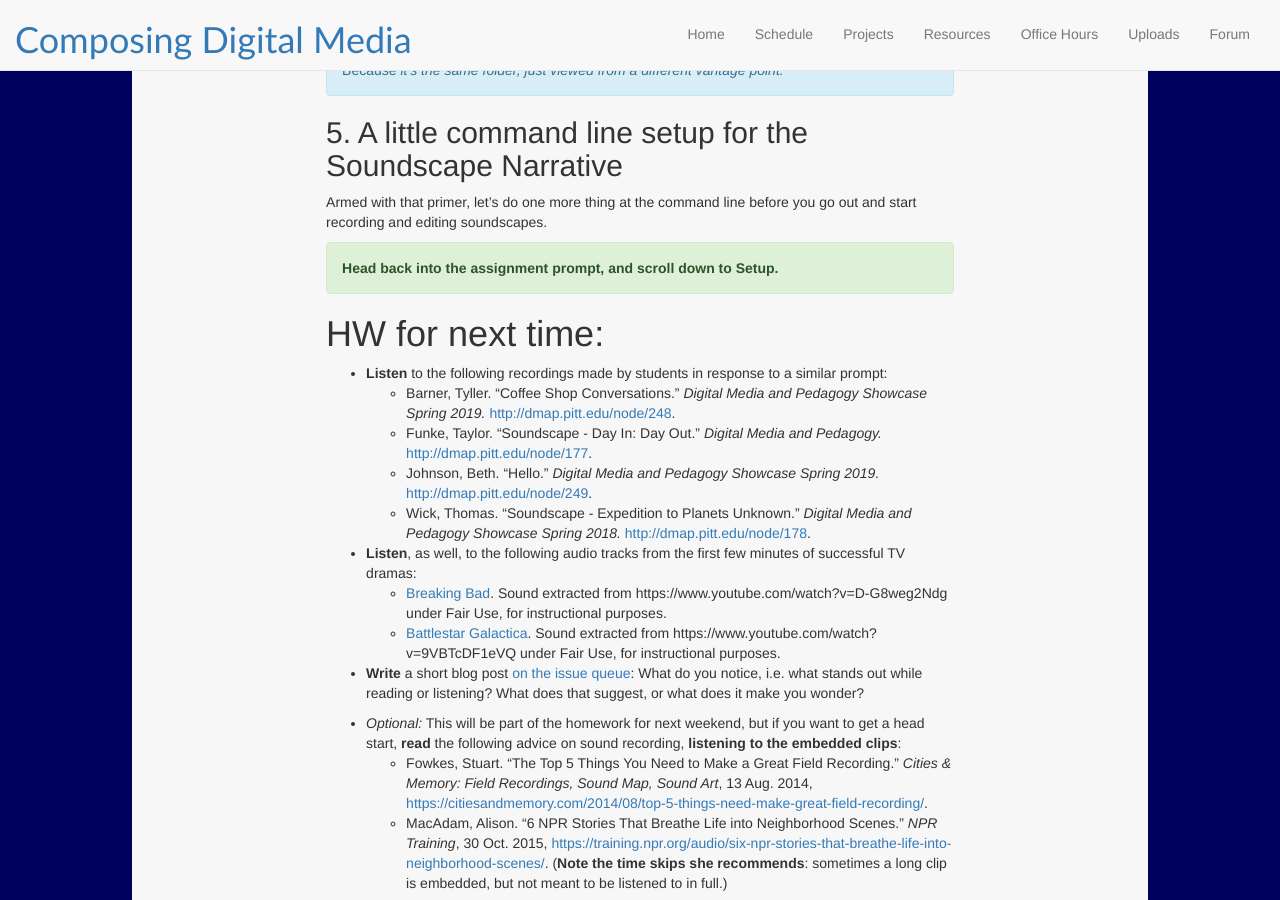
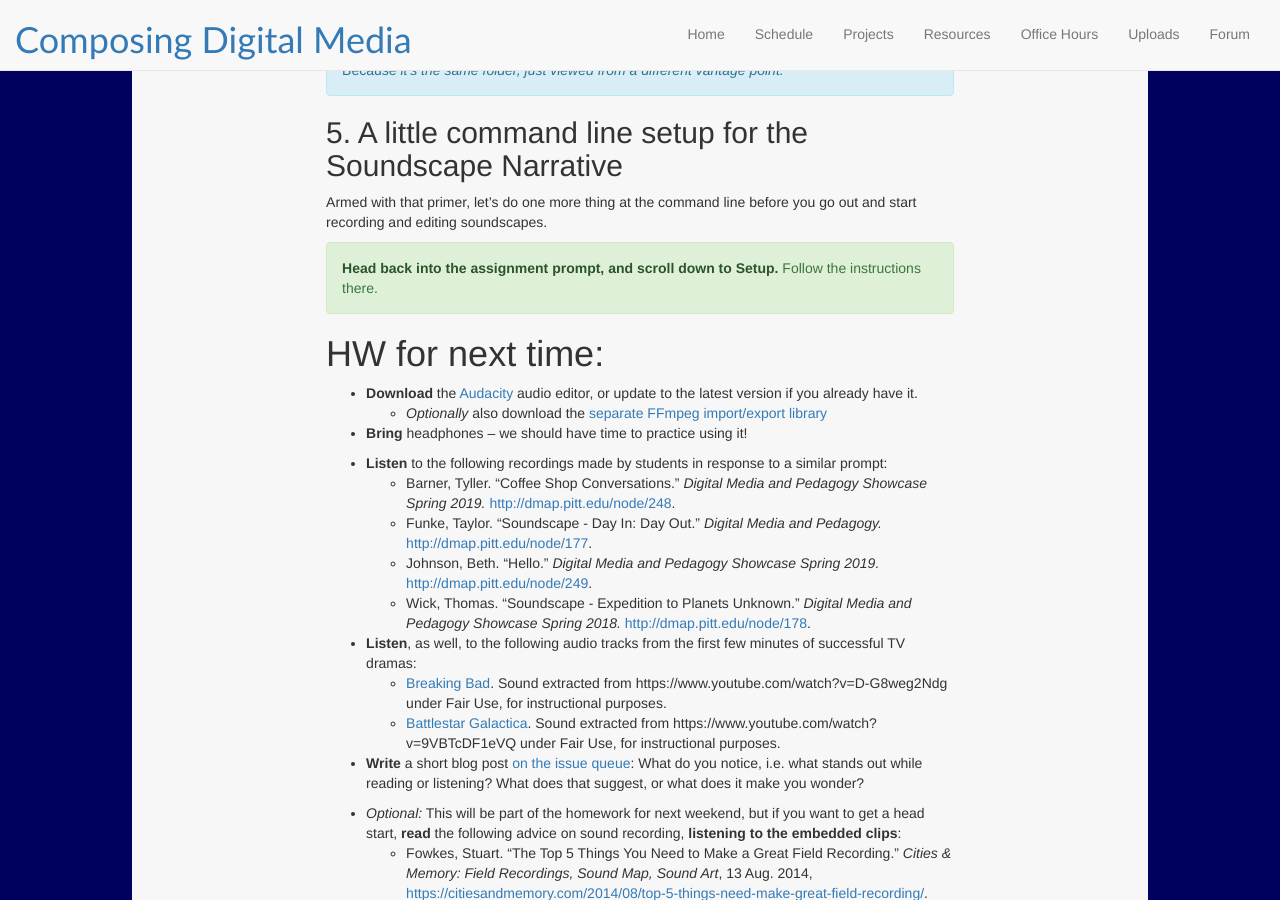
Before and after one commit to benmiller314/cdm2019fall, a Jekyll site: the page built from plans/lesson-03.md, in a window 1280 px wide and 900 px high, scrolled down 4219 px. Built offline with Jekyll 4.4.1, drawn with Linux system fonts in a browser that asks for light colours; our own code applies the rules of GitHub Pages for plain Markdown files.

Commit message:
more administrative HW: audacity, headphones

```diff
--- a/plans/lesson-03.md
+++ b/plans/lesson-03.md
@@ -213,17 +213,20 @@ git push             # publish your changes
 Armed with that primer, let's do one more thing at the command line before you go out and start recording and editing soundscapes.
 
 <div class="alert alert-success">
-<a href="https://github.com/pitt-cdm/soundscape-prompt#setup" class="alert-link">Head back into the assignment prompt, and scroll down to Setup.</a>
+<a href="https://github.com/pitt-cdm/soundscape-prompt#setup" class="alert-link">Head back into the assignment prompt, and scroll down to Setup.</a> Follow the instructions there.
 </div>
 
 # HW for next time:
+* **Download** the [Audacity](https://www.audacityteam.org/download/) audio editor, or update to the latest version if you already have it.
+   - *Optionally* also download the [separate FFmpeg import/export library](https://manual.audacityteam.org/man/faq_installing_the_ffmpeg_import_export_library.html)
+* **Bring** headphones – we should have time to practice using it!
+
 * **Listen** to the following recordings made by students in response to a similar prompt:
 <!-- update next time with examples from this class where possible -->
   - Barner, Tyller. "Coffee Shop Conversations." *Digital Media and Pedagogy Showcase Spring 2019.* [http://dmap.pitt.edu/node/248](http://dmap.pitt.edu/node/248).
   - Funke, Taylor. "Soundscape - Day In: Day Out." *Digital Media and Pedagogy.* [http://dmap.pitt.edu/node/177](http://dmap.pitt.edu/node/177).
   - Johnson, Beth. "Hello." *Digital Media and Pedagogy Showcase Spring 2019.* [http://dmap.pitt.edu/node/249](http://dmap.pitt.edu/node/249).
   - Wick, Thomas. "Soundscape - Expedition to Planets Unknown." *Digital Media and Pedagogy Showcase Spring 2018.* [http://dmap.pitt.edu/node/178](http://dmap.pitt.edu/node/178).
-
 
 * **Listen**, as well, to the following audio tracks from the first few minutes of successful TV dramas:
   - [Breaking Bad](/{{site.course.base_path}}assets/sound/bb-pilot-opening.mp3). Sound extracted from https://www.youtube.com/watch?v=D-G8weg2Ndg under Fair Use, for instructional purposes.
```
